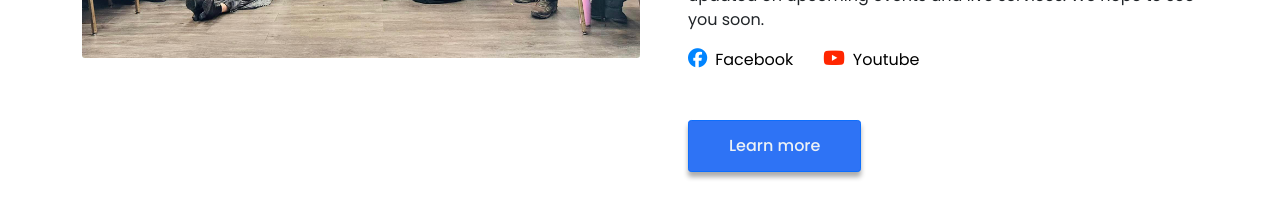
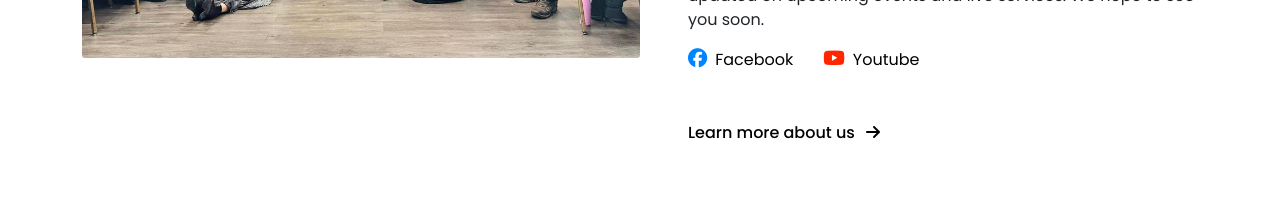
Before and after one commit to joewardperalta/apostolic-sanctuary-of-canada, a Next.js app: page / in a window 1280 px wide. Shown: the part 1260-1482 px from the top of the page. Built offline with nearby package versions, Linux system fonts and the light colour scheme; no server answers.

Commit message:
Change about us button to secondary

```diff
--- a/src/components/footer.js
+++ b/src/components/footer.js
@@ -33,7 +33,7 @@ export default function Footer() {
                 praise our one true God Jesus Christ.
               </h4>
               <Button variant="secondary">
-                <Link href="ministries-and-services">
+                <Link href="/ministries-and-services">
                   Get involve in the ministry
                   <i className="icon fa-solid fa-arrow-right"></i>
                 </Link>
--- a/src/pages/index.js
+++ b/src/pages/index.js
@@ -92,8 +92,11 @@ export default function Home() {
                   </Link>
                 </div>
               </div>
-              <Button variant="primary">
-                <Link href="/about">Learn more</Link>
+              <Button variant="secondary">
+                <Link href="/about">
+                  Learn more about us
+                  <i className="icon fa-solid fa-arrow-right"></i>
+                </Link>
               </Button>
             </Col>
           </Row>
```
